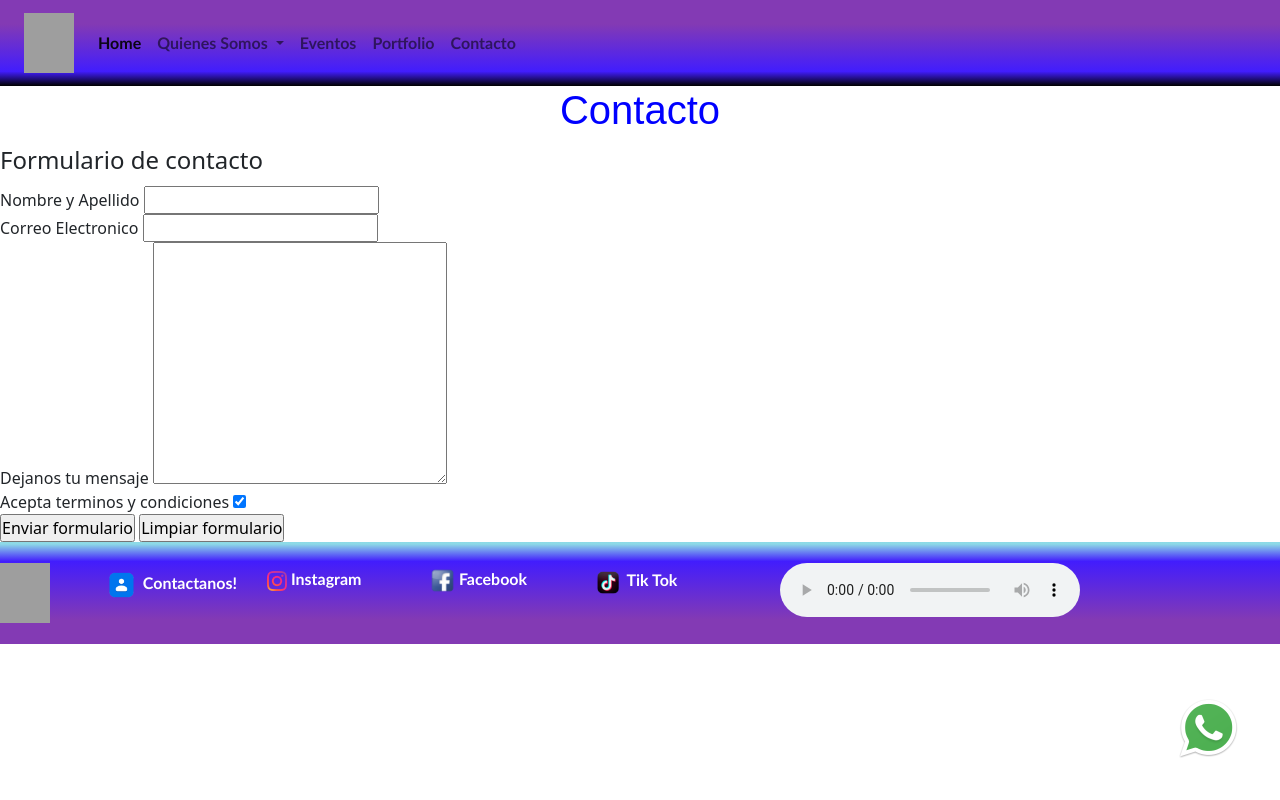
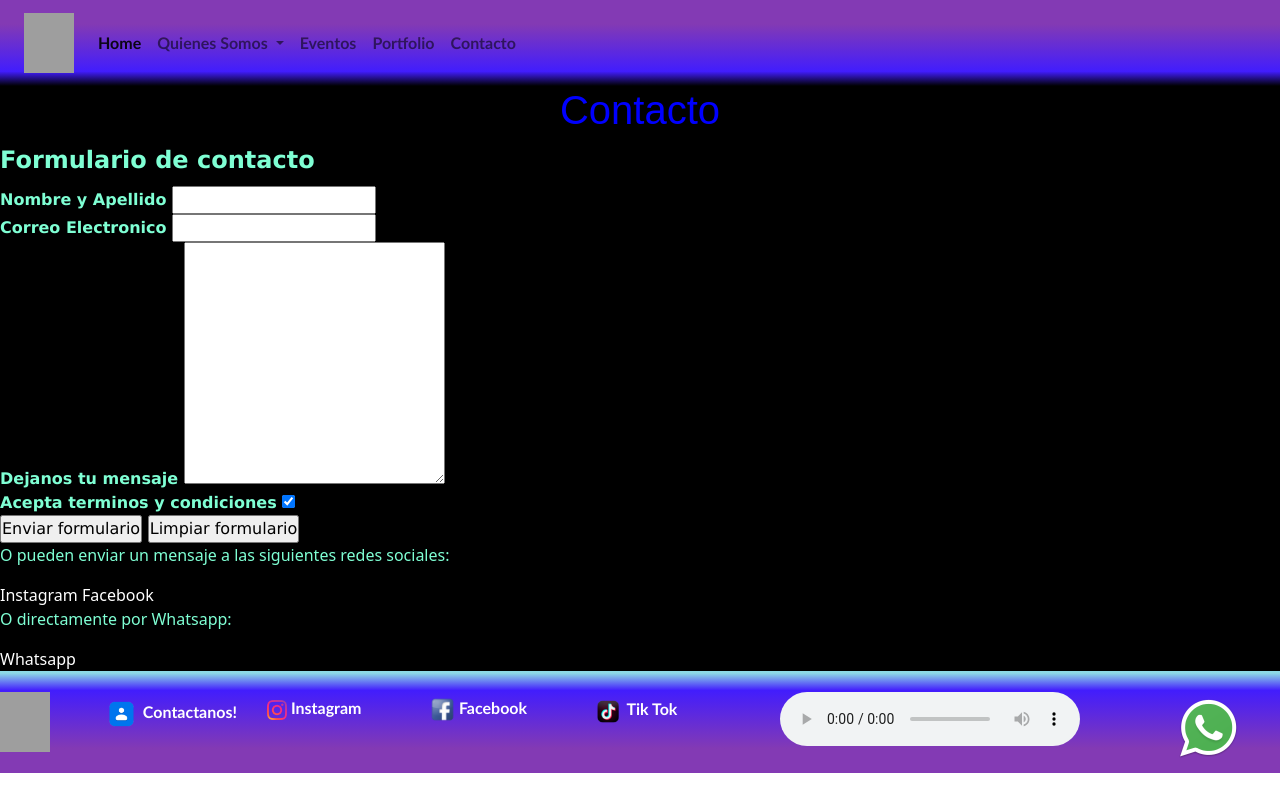
Before and after one commit to cgnoni/Proyecto-DesarrolloWeb-Gnoni, a plain HTML site: page contacto.html in a window 1280 px wide. Drawn offline with nearby package versions, Linux system fonts and the light colour scheme; grey boxes are pictures that could not be loaded.

Commit message:
Comenzando a trabajar en la página Contactos

```diff
--- a/contacto.html
+++ b/contacto.html
@@ -80,10 +80,10 @@
     </div>
     <!-- Inicio Página Principal de Contactos -->
     <main class="main_contacts">
-      <div class="main_title">
+      <div class="main_title title2">
         <h1>Contacto</h1>
       </div>
-      <form action="" id="formulario">
+      <form class="contacts_form" action="" id="formulario">
         <fieldset>
           <legend>Formulario de contacto</legend>
           <div>
@@ -108,6 +108,13 @@
           </div>
         </fieldset>
       </form>
+      <div class="contacts_paragraph">
+        <p>O pueden enviar un mensaje a las siguientes redes sociales:</p>
+        <a href="">Instagram</a>
+        <a href="">Facebook</a>
+        <p>O directamente por Whatsapp:</p>
+        <a href="">Whatsapp</a>
+      </div>
     </main>
     <!-- Fin Página Principal de Contactos -->
     <!-- Inicio Pie de Pagina -->
--- a/css/style.css
+++ b/css/style.css
@@ -138,6 +138,7 @@ ol {
     font-size: medium;
     text-align: center;
     line-height: 1.5;
+    grid-area: title2;
   }
   .whatsapp {
     bottom: 40px;
@@ -263,7 +264,21 @@ ol {
     position: relative;
   }
   /* Fin Estilos Pie de Página */
-
+  /* Inicio Estilos Página Contactos */
+  .main_contacts {
+    background-color: #000000;
+    color: aquamarine;
+  }
+  .contacts_form {
+    font-family: 'Lucida Sans', 'Lucida Sans Regular', 'Lucida Grande', 'Lucida Sans Unicode', Geneva, Verdana, sans-serif;
+    font-weight: bold;
+    font-size: medium;
+    grid-area: form;
+  }
+  .contacts_paragraph {
+    grid-area: paragraph2;
+  }
+    /* Fin Estilos Página Contactos */
   .main_table {
     border: double 5px blue;
   }
```
